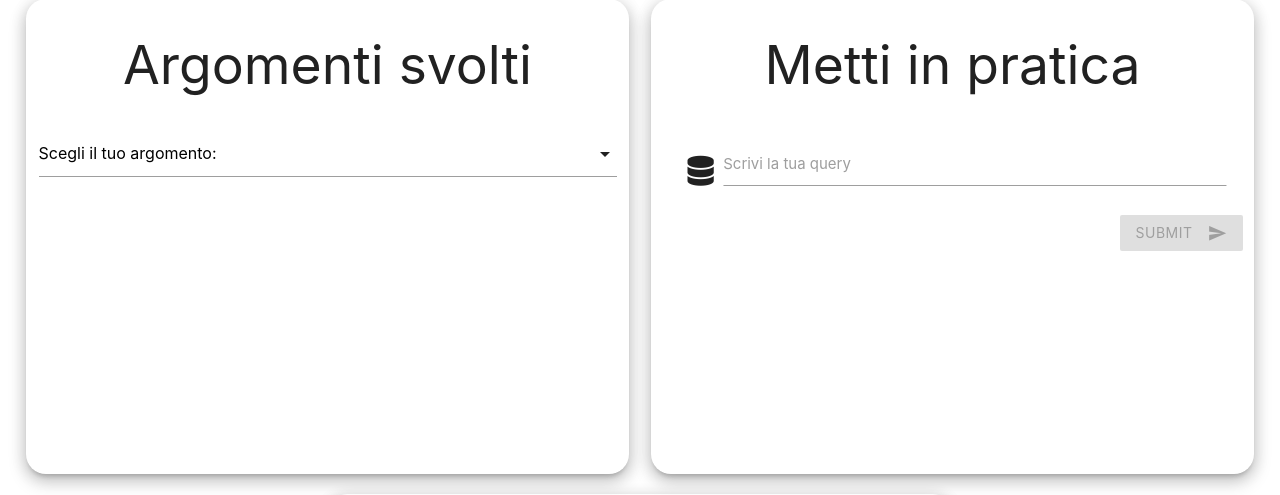
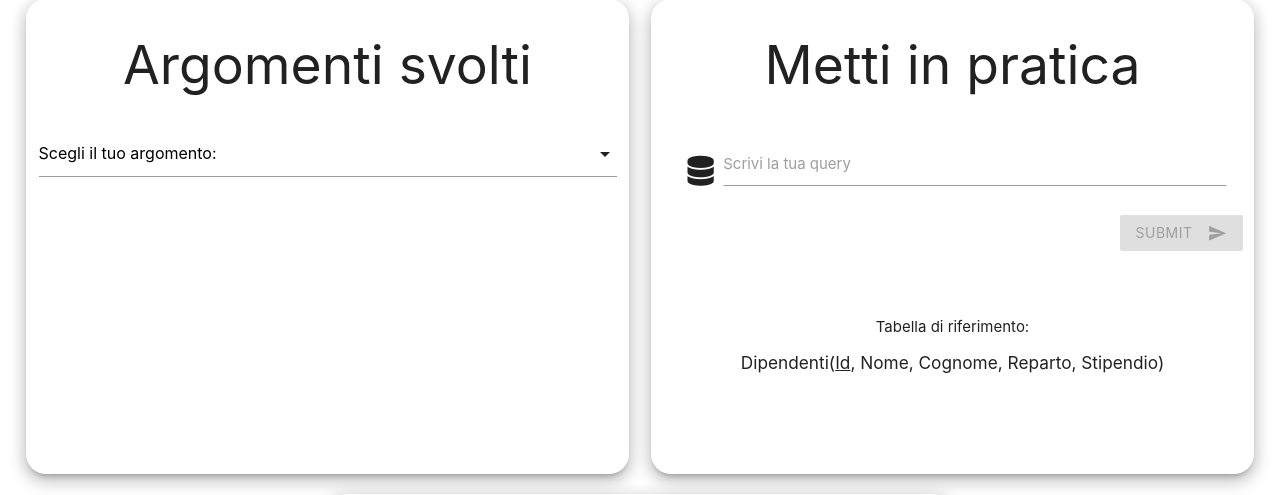
Before and after one commit to piemo35/collab-query, a PHP site: page / in a window 1280 px wide. Shown: the part 182-677 px from the top of the page. Run offline with PHP 8.4, Linux system fonts and the light colour scheme; some libraries are stand-ins or nearby versions.

Commit message:
added tab rif

```diff
--- a/css/main.css
+++ b/css/main.css
@@ -91,7 +91,10 @@
     border-bottom-color: var(--danger) !important;
 }
 
+.redBorder:focus{
+    box-shadow: 0 1px 0 0 var(--danger) !important;
 
+}
 
 .error{
     position: relative;
@@ -111,7 +114,6 @@
     z-index: 2;
 }
 
-.redBorder:focus{
-    box-shadow: 0 1px 0 0 var(--danger) !important;
-
+.tab-riferimento{
+    margin-top: 50px;
 }
--- a/index.html
+++ b/index.html
@@ -60,6 +60,11 @@
                                     <i class="material-icons right">send</i>
                                 </button>
                             </div>
+
+                            <div class="col s12 tab-riferimento">
+                                <p>Tabella di riferimento: </p>
+                                <h6>Dipendenti(<u>Id</u>, Nome, Cognome, Reparto, Stipendio)</h6>
+                            </div>
                         </div>
                     </form>
                 </div>
--- a/js/main.js
+++ b/js/main.js
@@ -111,8 +111,9 @@ $(document).on('keyup', 'textarea', function() {
  * @returns {boolean}
  */
 function isValidQuery(value){
-    const regx = /[\/\\?{}#;$\[\]]|(-|=|\+|\*|\/){2,}|(delimiter)/img
-    return !value.match(regx) && value.length > 15;
+    //const regx = /[\/\\?{}#;$\[\]]|(-|=|\+|\*|\/){2,}|(delimiter)/img
+    const regx = /[\/\\?{}|#;$\[\]]|(-|=|\+|\*|\/){2,}|(delimiter)|(script)/img
+    return !value.match(regx) && value.length > 14;
 }
 
 
```
